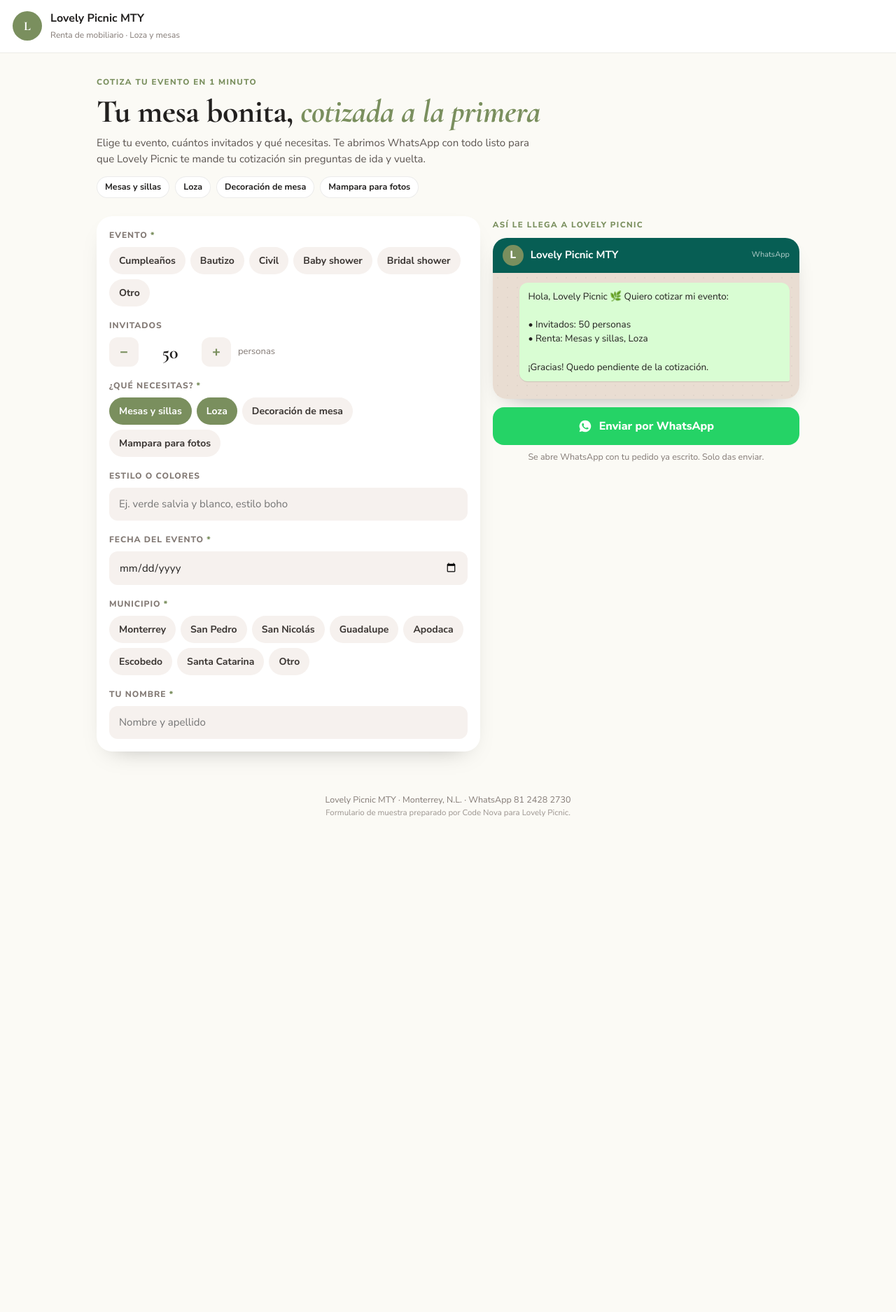
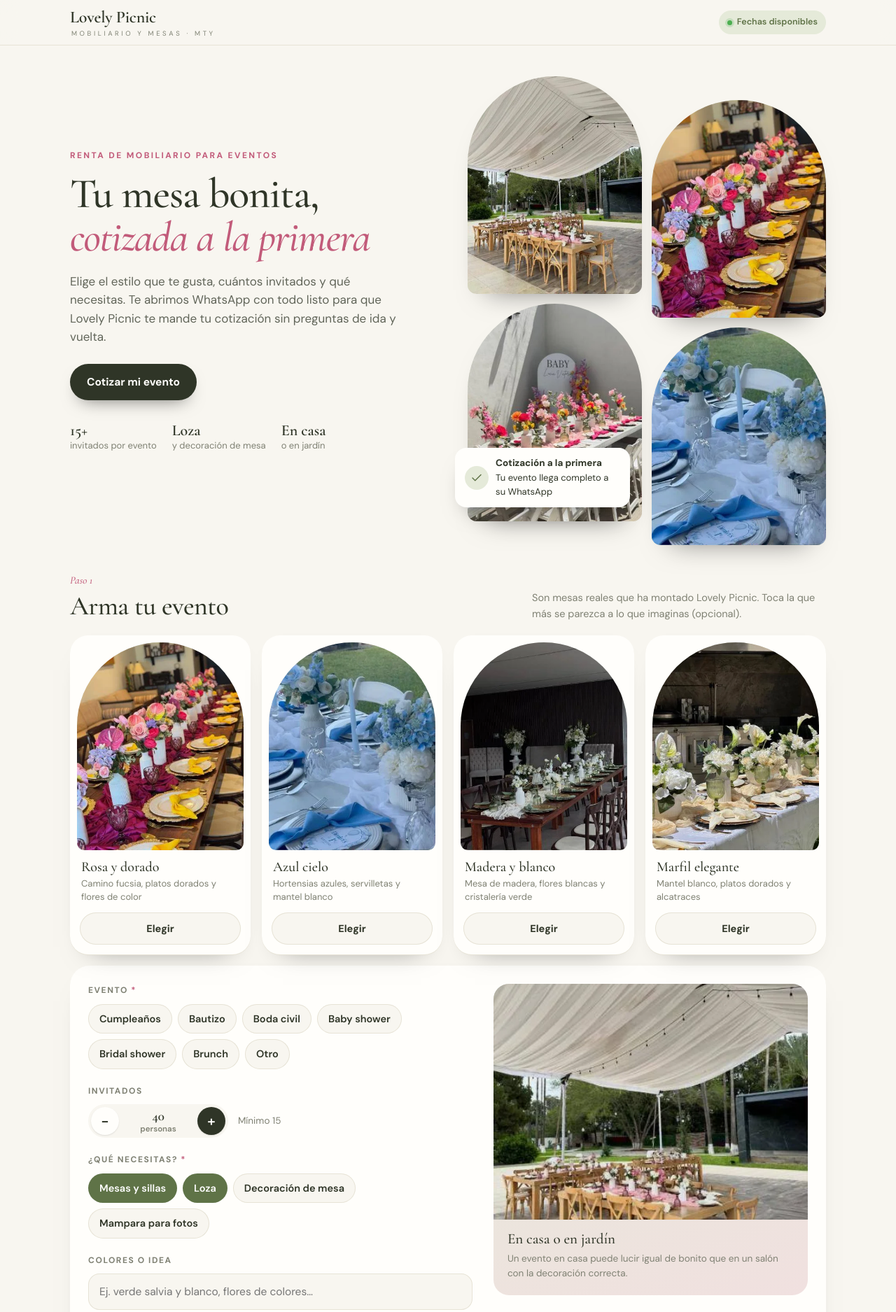
Before and after one commit to juanmanuelgalvanrendon-creator/demos, a plain HTML site: page lovely-picnic/index.html in a window 1280 px wide. Shown: the top 1875 px of the page at 70% size. Before the commit the page ends 1211 px from the top, so only its background shows below. Drawn offline with nearby package versions, Linux system fonts and the light colour scheme.

Commit message:
Lovely Picnic con fotos reales y motor v2
Co-Authored-By: Claude Opus 5.5 <noreply@anthropic.com>
Claude-Session: https://claude.ai/code/session_01MvebTx6bTPRhX1JCz9niSM

```diff
--- a/_engine/cotiza2.js
+++ b/_engine/cotiza2.js
@@ -48,7 +48,7 @@ button,input,textarea{font:inherit;color:inherit}button{cursor:pointer;border:0;
 .wrap{max-width:1120px;margin:0 auto;padding:0 20px}
 .bar{position:sticky;top:0;z-index:20;background:color-mix(in srgb,var(--bg) 88%,transparent);backdrop-filter:blur(12px);-webkit-backdrop-filter:blur(12px);border-bottom:1px solid var(--line)}
 .bar .wrap{display:flex;align-items:center;justify-content:space-between;gap:12px;height:64px}
-.logo{display:flex;flex-direction:column;line-height:1;text-decoration:none;min-width:0}.logo b{font:600 24px var(--disp);letter-spacing:-.01em;white-space:nowrap}
+.logo{display:flex;flex-direction:column;line-height:1;text-decoration:none;min-width:0;overflow:hidden}.logo b{font:600 24px var(--disp);letter-spacing:-.01em;white-space:nowrap}
 .logo small{font-size:9.5px;letter-spacing:.38em;text-transform:uppercase;color:var(--mut);margin-top:5px;padding-left:2px;white-space:nowrap}
 .pill{display:inline-flex;align-items:center;gap:7px;font-size:12.5px;font-weight:600;color:var(--softInk);background:var(--soft);padding:7px 12px;border-radius:999px;white-space:nowrap}
 .pill i{width:7px;height:7px;border-radius:50%;background:#4caf50;box-shadow:0 0 0 3px rgba(76,175,80,.2)}
@@ -124,7 +124,7 @@ input:focus,textarea:focus{box-shadow:inset 0 0 0 2px var(--softInk)}textarea{mi
  .dock{display:flex;position:fixed;left:12px;right:12px;bottom:calc(12px + env(safe-area-inset-bottom));z-index:30;background:var(--ink);color:var(--paper);border-radius:999px;padding:7px 7px 7px 20px;align-items:center;gap:10px;box-shadow:0 18px 36px -14px rgba(0,0,0,.55);transform:translateY(140%);transition:transform .35s cubic-bezier(.2,.9,.3,1)}
  .dock.show{transform:none}.dock div{flex:1;min-width:0;line-height:1.2}.dock small{display:block;font-size:11.5px;opacity:.7}.dock b{display:block;font-size:14.5px;white-space:nowrap;overflow:hidden;text-overflow:ellipsis}
  .dock button{height:46px;padding:0 18px;border-radius:999px;background:#1faa59;color:#fff;font-weight:700;font-size:14.5px;display:flex;align-items:center;gap:7px;flex:none}body{padding-bottom:90px}}
-@media(max-width:420px){.card h3{font-size:18px}.card p{font-size:12.5px}.step button{width:36px;height:36px}.logo b{font-size:21px}.pill{font-size:11.5px;padding:6px 10px}}`;
+@media(max-width:420px){.card h3{font-size:18px}.card p{font-size:12.5px}.step button{width:36px;height:36px}.logo b{font-size:21px}.pill{font-size:11.5px;padding:6px 10px}.logo small{letter-spacing:.22em}}`;
 document.head.append(css);
 
 /* ---------- estado ---------- */
@@ -174,8 +174,8 @@ function field(t,f){const k=t.id+"."+f.id,v=S.v[k],req=f.req?" <em>*</em>":"",h=
 const shown=(t,f)=>!f.when||Object.entries(f.when).every(([id,val])=>{const v=S.v[t.id+"."+id];return Array.isArray(val)?val.includes(v):v===val});
 function tabsUI(){const el=$("#tabs");if(el)el.innerHTML=TABS.map(t=>`<button type="button" role="tab" aria-selected="${S.tab===t.id}" class="${S.tab===t.id?"on":""}" data-tab="${t.id}">${t.img?`<img src="${t.img}" alt="">`:`<span class="ic">${ico(t.icon)}</span>`}${esc(t.label)}</button>`).join("");$("#tabHint").textContent=tab().hint||""}
 function pane(){const t=tab();let h="";
-  if(t.items){const n=t.items.length,cls=n%3===0&&n<=6?"g3":n===2?"g2":"";const single=t.single;
-    h+=`<div class="grid ${cls}">${t.items.map(i=>{const k=t.id+"."+i.id,q=S.q[k];return `<article class="card ${q?"sel":""}"><span class="badge">${single?ico("check",15):q}</span><div class="ph"><img src="${i.img}" alt="${esc(i.name)}" loading="lazy"></div><h3>${esc(i.name)}</h3><p>${esc(i.d||"")}</p>${single?`<button type="button" class="pick" data-pick="${k}">${q?"Elegido":"Elegir"}</button>`:stepper("q."+k,q,0,t.max||30,unitOf(t,q))}</article>`}).join("")}</div>`}
+  if(t.items){const n=t.items.length,cls=n%3===0&&n<=6?"g3":n===2?"g2":"";const single=t.single||t.multiPick;
+    h+=`<div class="grid ${cls}">${t.items.map(i=>{const k=t.id+"."+i.id,q=S.q[k];return `<article class="card ${q?"sel":""}"><span class="badge">${single?ico("check",15):q}</span><div class="ph"><img src="${i.img}" alt="${esc(i.name)}" loading="lazy"></div><h3>${esc(i.name)}</h3><p>${esc(i.d||"")}</p>${single?`<button type="button" class="pick" data-pick="${k}">${q?(t.multiPick?"Agregado":"Elegido"):(t.multiPick?"Agregar":"Elegir")}</button>`:stepper("q."+k,q,0,t.max||30,unitOf(t,q))}</article>`}).join("")}</div>`}
   const fs=(t.fields||[]).filter(f=>shown(t,f));
   if(fs.length){const body=fs.map(f=>field(t,f)).join("");
     const side=t.aside?`<div class="aside">${t.aside.img?`<img src="${t.aside.img}" alt="" loading="lazy">`:`<div class="ai">${ico(t.aside.icon||"tag",64)}</div>`}<div class="tx"><b>${esc(t.aside.title)}</b><p>${esc(t.aside.text)}</p></div></div>`:"";
@@ -205,14 +205,15 @@ function kvs(){const t=tab(),K=[];(t.fields||[]).filter(f=>shown(t,f)).forEach(f
   if(useDelivery())K.push([DL.out||"Entrega",S.entrega+(DL.zone&&S.entrega===DL.zone&&S.col.trim()?` (${S.col.trim()})`:"")]);
   const n=$("#nombre").value.trim();if(n)K.push([C.nameOut||"Nombre",n]);const no=$("#nota").value.trim();if(no)K.push([C.noteOut||"Nota",no]);return K}
 function text(){const t=tab(),L=[t.head||`Hola, ${B.short||B.name}. Quiero hacer un pedido:`,""];
-  if(t.items&&!t.single){const r=rows();if(r.length)r.forEach(x=>L.push(`• ${x.q} × ${x.k}`));else L.push("• (sin elegir)");L.push("")}
+  if(t.items&&!t.single){const r=rows();if(r.length)r.forEach(x=>L.push(t.multiPick?`• ${x.k}`:`• ${x.q} × ${x.k}`));else L.push("• (sin elegir)");L.push("")}
   if(t.items&&t.single){const r=rows();if(r.length)L.push(`${t.itemsOut||"Estilo"}: ${r[0].k}`)}
   kvs().forEach(([k,v])=>L.push(`${k}: ${v}`));L.push("",Q.closing||"¡Gracias! Quedo pendiente.");return L.join("\n")}
 function ticket(){const t=tab();$("#tTitle").textContent=t.title||t.label;let h="";
-  if(t.items){const r=rows();h+=r.length?r.map(x=>`<div class="line"><img src="${x.img}" alt=""><span>${esc(x.k)}</span>${t.single?"":`<span class="q">× ${x.q}</span>`}</div>`).join(""):`<div class="empty">${esc(t.emptyMsg||"Aún no eliges nada. Toca + en tus favoritos.")}</div>`}
+  if(t.items){const r=rows();h+=r.length?r.map(x=>`<div class="line"><img src="${x.img}" alt=""><span>${esc(x.k)}</span>${t.single||t.multiPick?"":`<span class="q">× ${x.q}</span>`}</div>`).join(""):`<div class="empty">${esc(t.emptyMsg||"Aún no eliges nada. Toca + en tus favoritos.")}</div>`}
   h+=kvs().map(([k,v])=>`<div class="kv"><span>${esc(k)}</span><b>${esc(v)}</b></div>`).join("");$("#tbody").innerHTML=h;$("#bub").textContent=text();dock()}
 function dock(){const t=tab();let big,small="Tu pedido";
-  if(t.items&&!t.single){const n=total();big=n?`${n} ${unitOf(t,n)}${S.fecha?" · "+fmtDate(S.fecha).split(",")[0]:""}`:(t.dockEmpty||"Elige tu pedido")}
+  if(t.items&&t.multiPick){const r=rows();big=r.length?r.map(x=>x.k).join(", "):(t.dockEmpty||"Elige qué necesitas");small=S.fecha?fmtDate(S.fecha):"Tu pedido"}
+  else if(t.items&&!t.single){const n=total();big=n?`${n} ${unitOf(t,n)}${S.fecha?" · "+fmtDate(S.fecha).split(",")[0]:""}`:(t.dockEmpty||"Elige tu pedido")}
   else if(t.items&&t.single){const r=rows();big=r.length?r[0].k:(t.dockEmpty||"Elige una opción");small=S.fecha?fmtDate(S.fecha):"Tu pedido"}
   else{big=t.title||t.label;small=S.fecha?fmtDate(S.fecha):"Falta elegir fecha"}
   $("#dBig").textContent=big;$("#dSmall").textContent=small;$("#dock").classList.toggle("show",scrollY>innerHeight*.6)}
@@ -237,7 +238,7 @@ document.addEventListener("click",e=>{
   const tb=e.target.closest("[data-tab]");if(tb){S.tab=tb.dataset.tab;tabsUI();pane();entrega();ticket();return}
   const st=e.target.closest("[data-st]");if(st&&!st.disabled){const[kind,...rest]=st.dataset.st.split(".");const k=rest.join("."),d=+st.dataset.d,t=tab();
     if(kind==="q"){S.q[k]=Math.max(0,Math.min(t.max||30,S.q[k]+d))}else{const f=t.fields.find(x=>t.id+"."+x.id===k);S.v[k]=Math.max(f.min??1,Math.min(f.max??999,S.v[k]+d*(f.step||1)))}pane();ticket();return}
-  const pk=e.target.closest("[data-pick]");if(pk){const t=tab(),k=pk.dataset.pick,on=!S.q[k];(t.items||[]).forEach(i=>S.q[t.id+"."+i.id]=0);S.q[k]=on?1:0;pane();ticket();return}
+  const pk=e.target.closest("[data-pick]");if(pk){const t=tab(),k=pk.dataset.pick,on=!S.q[k];if(!t.multiPick)(t.items||[]).forEach(i=>S.q[t.id+"."+i.id]=0);S.q[k]=on?1:0;pane();ticket();return}
   const ch=e.target.closest("[data-ch]");if(ch){const k=ch.dataset.ch,o=ch.dataset.o,v=S.v[k];const t=tab(),f=t.fields.find(x=>t.id+"."+x.id===k);
     if(v instanceof Set){v.has(o)?v.delete(o):(!f.maxSel||v.size<f.maxSel)&&v.add(o)}else S.v[k]=v===o&&!f.req?"":o;pane();ticket();return}
   const rf=e.target.closest("[data-ref]");if(rf){const k=rf.dataset.ref;S.v[k]=S.v[k]===rf.dataset.o?"":rf.dataset.o;pane();ticket();return}
--- a/lovely-picnic/index.html
+++ b/lovely-picnic/index.html
@@ -1,22 +1,36 @@
 <!DOCTYPE html>
 <html lang="es"><head><meta charset="utf-8"><meta name="viewport" content="width=device-width, initial-scale=1, viewport-fit=cover">
-<title>Pedido</title><meta name="robots" content="noindex, nofollow"><meta name="theme-color" content="#7a8f5e">
+<title>Lovely Picnic MTY · Cotiza tu evento</title><meta name="robots" content="noindex, nofollow"><meta name="theme-color" content="#f8f6f0">
 <link rel="preconnect" href="https://fonts.googleapis.com"><link rel="preconnect" href="https://fonts.gstatic.com" crossorigin>
-<link href="https://fonts.googleapis.com/css2?family=Cormorant+Garamond:ital,wght@0,700;1,700&family=Nunito+Sans:wght@400;600;700;800&display=swap" rel="stylesheet">
 </head><body>
 <script>
-window.Q={name:"Lovely Picnic MTY",short:"Lovely Picnic",mark:"L",tag:"Renta de mobiliario · Loza y mesas",color:"#7a8f5e",bg:"#fbfaf5",display:'"Cormorant Garamond",Georgia,serif',
-kicker:"Cotiza tu evento en 1 minuto",title:"Tu mesa bonita, <em>cotizada a la primera</em>",sub:"Elige tu evento, cuántos invitados y qué necesitas. Te abrimos WhatsApp con todo listo para que Lovely Picnic te mande tu cotización sin preguntas de ida y vuelta.",
-facts:["Mesas y sillas","Loza","Decoración de mesa","Mampara para fotos"],
-greet:"Hola, Lovely Picnic 🌿 Quiero cotizar mi evento:",closing:"¡Gracias! Quedo pendiente de la cotización.",
-fields:[{id:"ev",label:"Evento",type:"chips",req:1,options:["Cumpleaños","Bautizo","Civil","Baby shower","Bridal shower","Otro"]},
-{id:"in",label:"Invitados",type:"num",min:10,max:250,step:10,def:50,unit:"personas"},
-{id:"re",label:"¿Qué necesitas?",type:"multi",req:1,def:["Mesas y sillas","Loza"],options:["Mesas y sillas","Loza","Decoración de mesa","Mampara para fotos"],out:"Renta"},
-{id:"es",label:"Estilo o colores",type:"text",ph:"Ej. verde salvia y blanco, estilo boho",out:"Estilo"},
-{id:"fe",label:"Fecha del evento",type:"date",req:1,out:"Fecha"},
-{id:"mu",label:"Municipio",type:"chips",req:1,options:["Monterrey","San Pedro","San Nicolás","Guadalupe","Apodaca","Escobedo","Santa Catarina","Otro"]},
-{id:"no",label:"Tu nombre",type:"text",req:1,ph:"Nombre y apellido",out:"Nombre"}],
-foot:"Monterrey, N.L. · WhatsApp 81 2428 2730",minDays:1,wa:"528124282730"};
+window.Q={
+ brand:{name:"Lovely Picnic",short:"Lovely Picnic",sub:"Mobiliario y mesas · MTY",ig:"lovelypicnic_mty",city:"Monterrey, N.L."},
+ wa:"528124282730",pill:"Fechas disponibles",
+ theme:{bg:"#f8f6f0",paper:"#fffefb",ink:"#2f3527",accent:"#c25b7a",soft:"#e5ead9",softInk:"#5f7347",line:"#e7e3d6",mut:"#7f8173",
+  display:'"Cormorant Garamond",Georgia,serif',body:'"DM Sans",system-ui,sans-serif',fonts:"family=Cormorant+Garamond:ital,wght@0,500;0,600;1,500;1,600&family=DM+Sans:opsz,wght@9..40,400;9..40,500;9..40,600;9..40,700"},
+ hero:{eyebrow:"Renta de mobiliario para eventos",title:"Tu mesa bonita, <em>cotizada a la primera</em>",
+  lead:"Elige el estilo que te gusta, cuántos invitados y qué necesitas. Te abrimos WhatsApp con todo listo para que Lovely Picnic te mande tu cotización sin preguntas de ida y vuelta.",
+  imgs:["img/toldo.webp","img/magenta.webp","img/baby.webp","img/azul.webp"],cta1:"Cotizar mi evento",
+  trust:[["15+","invitados por evento"],["Loza","y decoración de mesa"],["En casa","o en jardín"]],
+  badge:["Cotización a la primera","Tu evento llega completo a su WhatsApp"]},
+ tabs:[{id:"evento",label:"Mi evento",title:"Cotización de evento",single:true,itemsReq:false,itemsOut:"Estilo que me gusta",
+  hint:"Son mesas reales que ha montado Lovely Picnic. Toca la que más se parezca a lo que imaginas (opcional).",
+  head:"Hola, Lovely Picnic 🌿 Quiero cotizar mi evento:",dockEmpty:"Elige un estilo",emptyMsg:"Sin estilo elegido (lo describo en colores).",
+  items:[{id:"rosa",name:"Rosa y dorado",d:"Camino fucsia, platos dorados y flores de color",img:"img/magenta.webp"},
+   {id:"azul",name:"Azul cielo",d:"Hortensias azules, servilletas y mantel blanco",img:"img/azul.webp"},
+   {id:"madera",name:"Madera y blanco",d:"Mesa de madera, flores blancas y cristalería verde",img:"img/madera.webp"},
+   {id:"marfil",name:"Marfil elegante",d:"Mantel blanco, platos dorados y alcatraces",img:"img/marfil.webp"}],
+  fields:[{id:"ev",label:"Evento",type:"chips",req:1,options:["Cumpleaños","Bautizo","Boda civil","Baby shower","Bridal shower","Brunch","Otro"]},
+   {id:"in",label:"Invitados",type:"num",min:15,max:250,step:5,def:40,unit:"personas",side:"Mínimo 15"},
+   {id:"re",label:"¿Qué necesitas?",type:"multi",req:1,def:["Mesas y sillas","Loza"],options:["Mesas y sillas","Loza","Decoración de mesa","Mampara para fotos"],out:"Renta"},
+   {id:"co",label:"Colores o idea",type:"text",ph:"Ej. verde salvia y blanco, flores de colores…",out:"Colores"},
+   {id:"mu",label:"Municipio del evento",type:"chips",req:1,options:["Monterrey","San Pedro","San Nicolás","Guadalupe","Apodaca","Escobedo","Santa Catarina","Otro"],out:"Municipio"}],
+  aside:{img:"img/toldo.webp",title:"En casa o en jardín",text:"Un evento en casa puede lucir igual de bonito que en un salón con la decoración correcta."}}],
+ date:{title:"¿Cuándo es tu evento?",label:"Fecha del evento",hint:"Elige el día. Lovely Picnic te confirma disponibilidad por WhatsApp.",minDays:1,days:28},
+ contact:{noteLabel:"Algo más",notePh:"Ej. horario del evento, si es en jardín o en interior…"},
+ steps:["Arma tu evento","¿Para cuándo?","Revisa y envía"],
+ closing:"¡Gracias! Quedo pendiente de la cotización.",sendLabel:"Pedir cotización por WhatsApp"};
 </script>
-<script src="../_engine/cotiza.js"></script>
+<script src="../_engine/cotiza2.js"></script>
 </body></html>
```
Also changed, not shown: lovely-picnic/img/azul.webp (added), lovely-picnic/img/baby.webp (added), lovely-picnic/img/madera.webp (added), lovely-picnic/img/magenta.webp (added), lovely-picnic/img/marfil.webp (added), lovely-picnic/img/toldo.webp (added).
